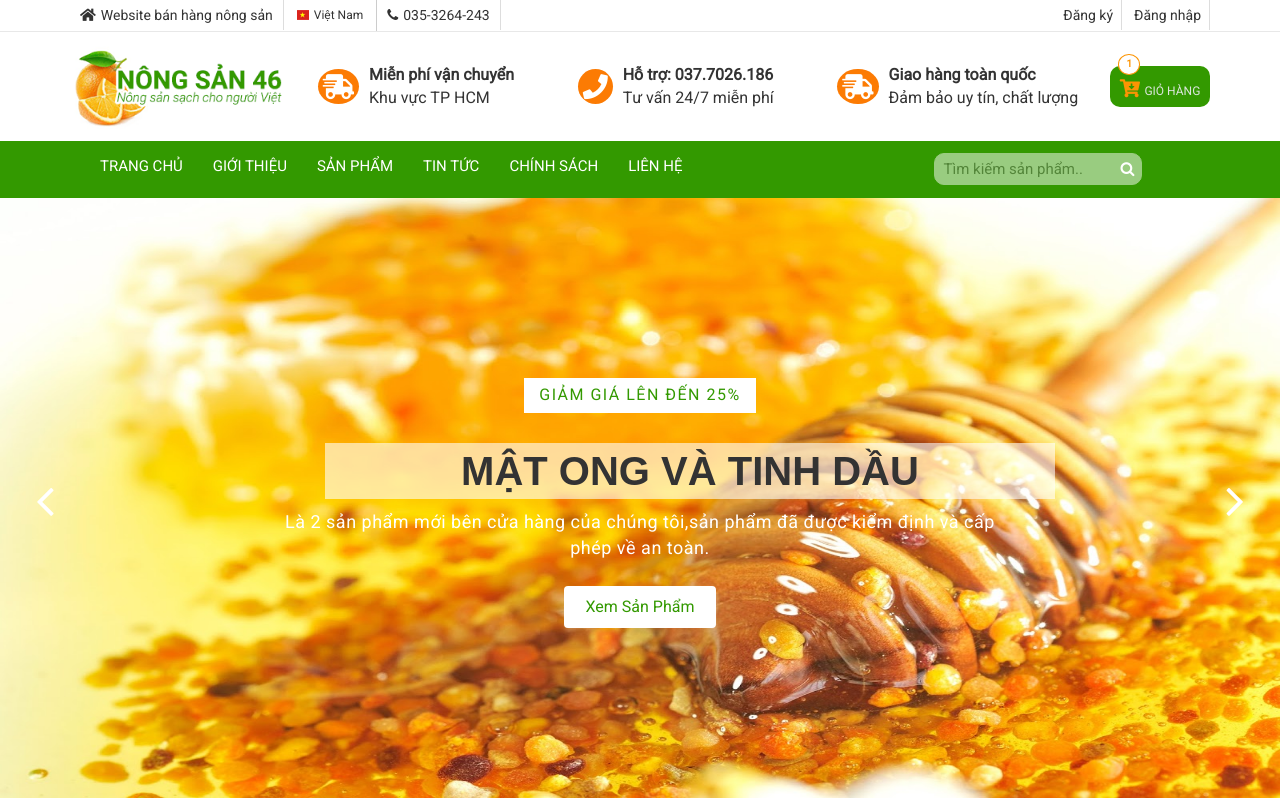
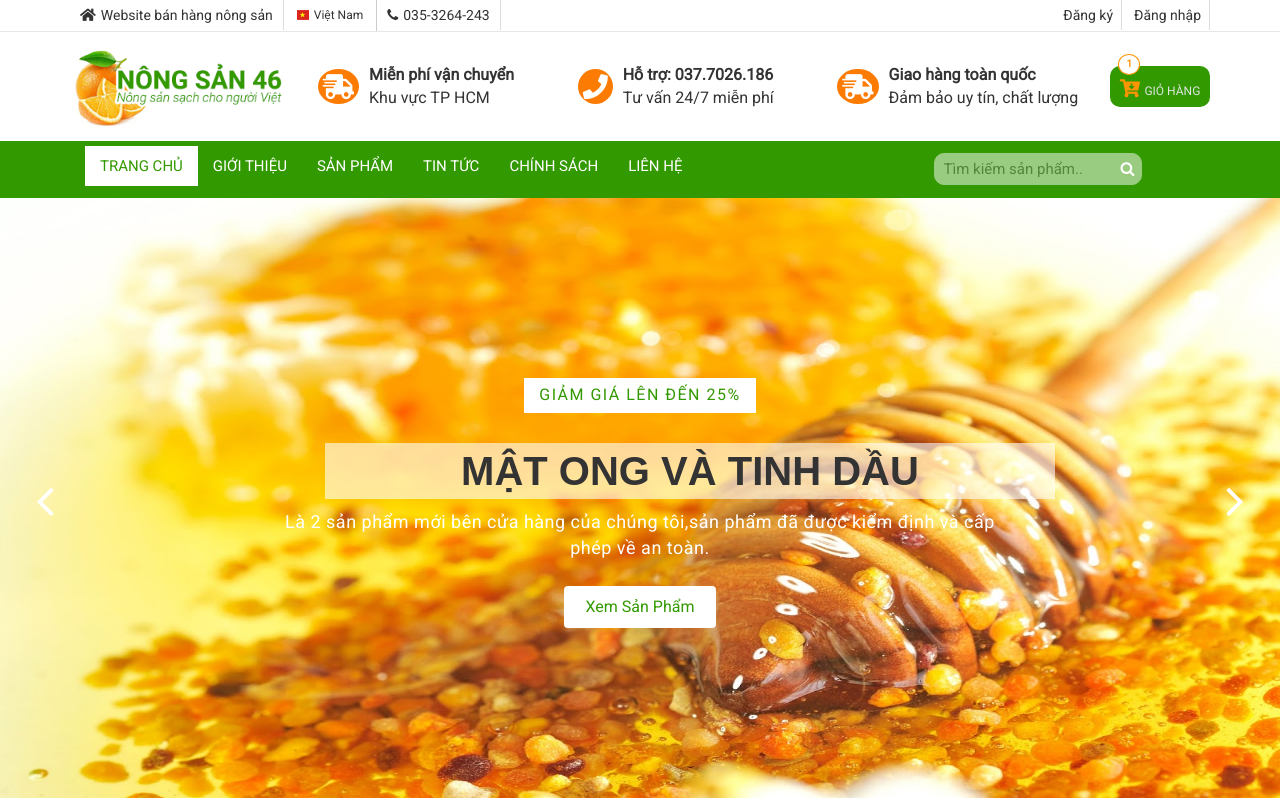
Before and after one commit to minhhaingo9901/ltw-client-group46, a plain HTML site: page index.html in a window 1280 px wide. In both pictures the pointer is over the link "TRANG CHỦ". Shown: the top 800 px of the page. Drawn offline with nearby package versions, Linux system fonts and the light colour scheme.

Commit message:
Update style.css
quang update css menu

```diff
--- a/css/style.css
+++ b/css/style.css
@@ -690,6 +690,10 @@ img {
   -o-transition: all 0.5s;
   transition: all 0.5s;
 }
+#menu .menu-area .navbar-default .navbar-nav a:hover {/*new 693 716*/
+  background-color: #fff;
+  color: #339900;
+}
 #menu .menu-area .navbar-default .navbar-nav .open a {
   background-color: #fff;
 }
@@ -712,6 +716,7 @@ img {
 #menu .menu-area .navbar-default .navbar-nav .aa-search .aa-search-box {
   position: relative;
   bottom: 0.2em;
+  background-color: #339900; /*new*/
 }
 #menu .menu-area .navbar-default .navbar-nav .aa-search-box input[type="text"] {
   font-size: 15px;
```
